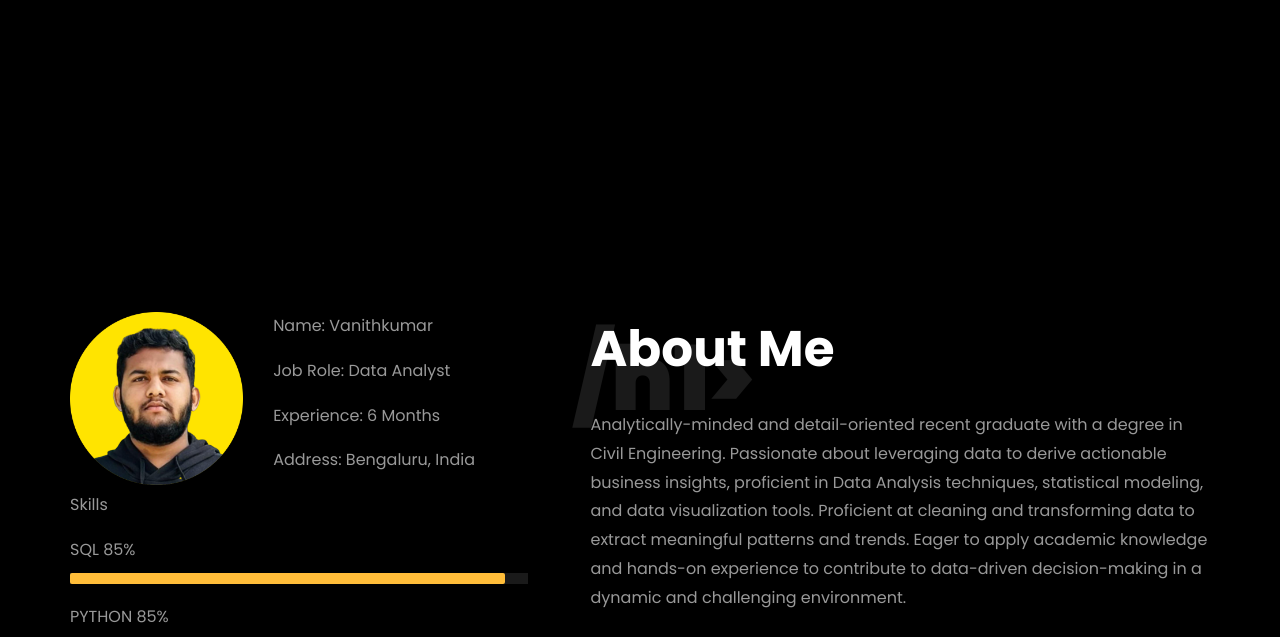
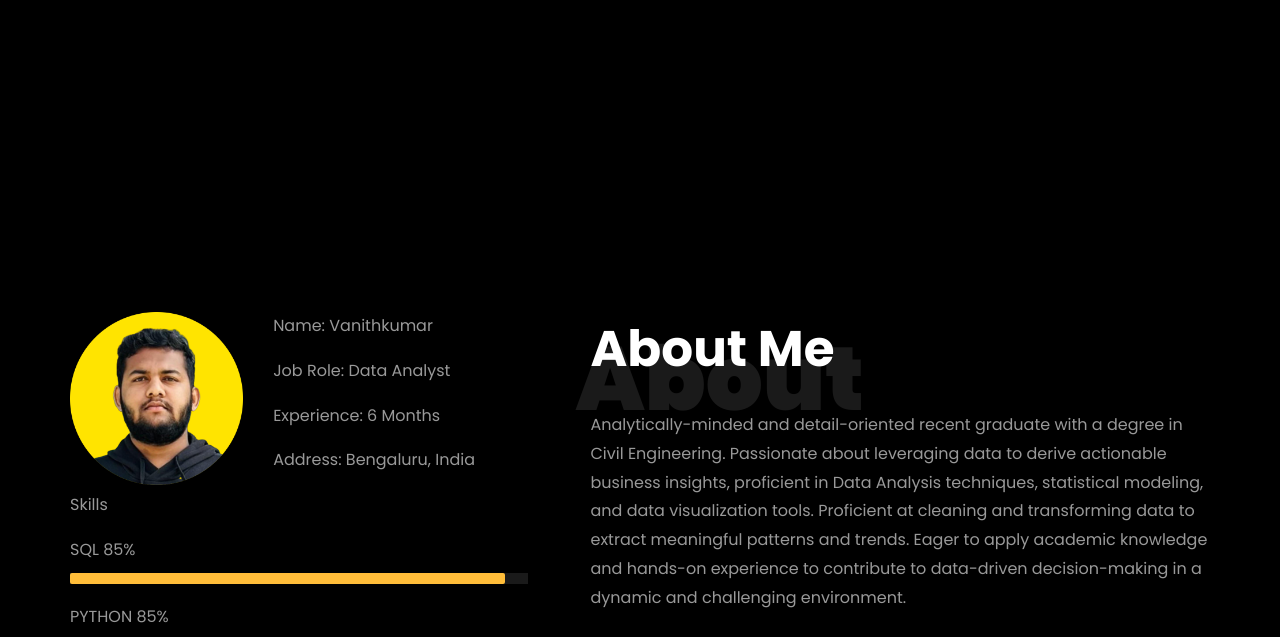
Before and after one commit to Vanithkumars25/Vanithkumars25.github.io, a plain HTML site: page index.html in a window 1280 px wide. Shown: the part 550-1187 px from the top of the page. Drawn offline with Linux system fonts and the light colour scheme; files whose address does not match are found by name.

Commit message:
Index.html

```diff
--- a/index.html
+++ b/index.html
@@ -266,7 +266,7 @@
 						<div class="row justify-content-start pb-3">
 							<div class="col-md-12 heading-section ftco-animate">
 
-								<h1 class="big">/h1>
+								<h1 class="big">About</h1>
 								<h2 class="mb-4">About Me</h2>
 
 								<p>Analytically-minded and detail-oriented recent graduate with a degree in Civil Engineering.
```
